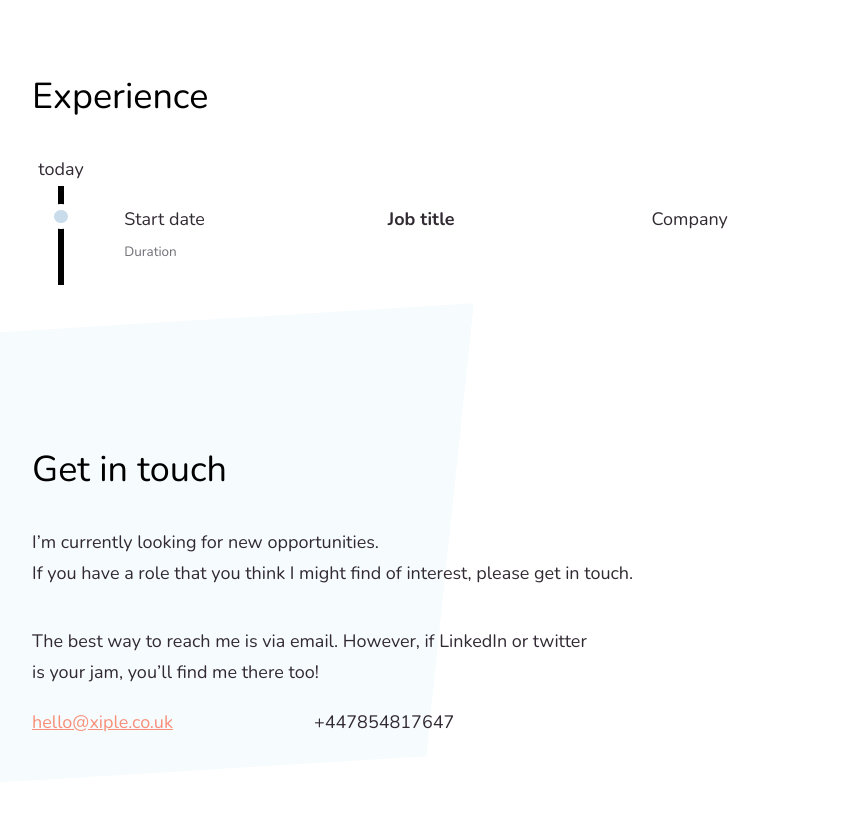
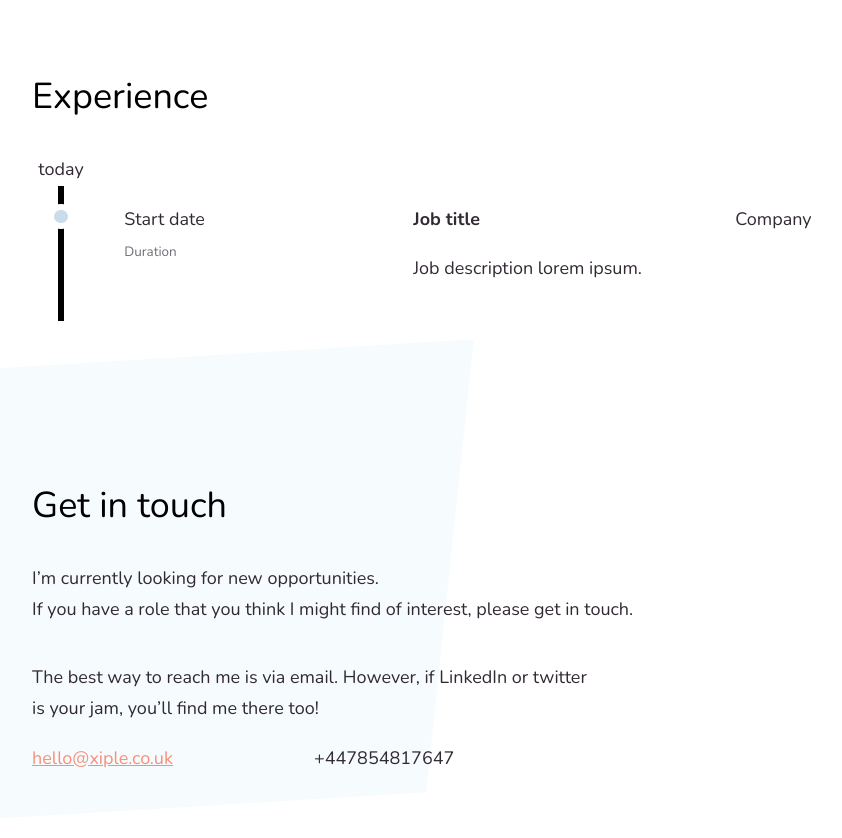
Before and after one commit to dopamine/cv, a PHP site: page /newcv.html in a window 1280 px wide. Shown: the part 1864-2702 px from the top of the page, without its empty margins (32-874 px from the left). Before the commit the page ends 2596 px from the top, so only its background shows below. Run offline with PHP 8.4, Linux system fonts and the light colour scheme; some libraries are stand-ins or nearby versions.

Commit message:
Updated experience layout, minor styling changes, added job-description back in Added headers to scss fragments for easier ID.

```diff
--- a/assets/css/sass/xiple-cv-2017.grids.scss
+++ b/assets/css/sass/xiple-cv-2017.grids.scss
@@ -1,4 +1,5 @@
 // main: ./xiple-cv-2017.scss
+// Grids
 
 .row {
   display: flex;
--- a/assets/css/sass/xiple-cv-2017.jobs.scss
+++ b/assets/css/sass/xiple-cv-2017.jobs.scss
@@ -1,4 +1,5 @@
 // main: ./xiple-cv-2017.scss
+// Jobs
 
 .now {
   width:58px;
@@ -39,4 +40,6 @@
 
 .job-logo {
   text-align: center;
+  position:relative;
+  top:-1em;
 }
--- a/assets/css/sass/xiple-cv-2017.type.scss
+++ b/assets/css/sass/xiple-cv-2017.type.scss
@@ -1,4 +1,5 @@
 // main: ./xiple-cv-2017.scss
+// Type
 
 html {
   font-size: 18px;
--- a/assets/css/sass/xiple-cv-2017.vars.scss
+++ b/assets/css/sass/xiple-cv-2017.vars.scss
@@ -1,4 +1,5 @@
 // main: ./xiple-cv-2017.scss
+// Vars
 
 $grey-7 : #FAFAFA;
 $grey-6 : #EDF1F4;
--- a/newcv.html
+++ b/newcv.html
@@ -127,13 +127,25 @@
         <span class="job-start-date" property="job-start-date">Start date</span>
         <small class="job-duration" property="job-duration">Duration</small>
       </div>
-      <div class="col-3">
-      <strong class="job-title" property="job-title">Job title</strong>
+
+      <div class="col-6">
+        <div class="row">
+          <div class="col-6">
+            <strong class="job-title" property="job-title">Job title</strong>
+          </div>
+          <div class="col-5 offset-1">
+          <span class="job-company" property="job-company">Company</span>
+
+          </div>
+        </div>
+        <div class="row">
+          <p property="job-description">
+            Job description lorem ipsum.
+          </p>
+        </div>
       </div>
-      <div class="col-3">
-      <span class="job-company" property="job-company">Company</span>
-      </div>
-      <div class="offset-1 col-2 job-logo tinymce" property="job-logo">
+
+      <div class="col-2 job-logo tinymce" property="job-logo">
         <img src="http://via.placeholder.com/150x50" alt="">
       </div>
     </div> <!-- job-summary -->
```
Also changed, not shown: assets/css/xiple-cv-2017.min.css.
